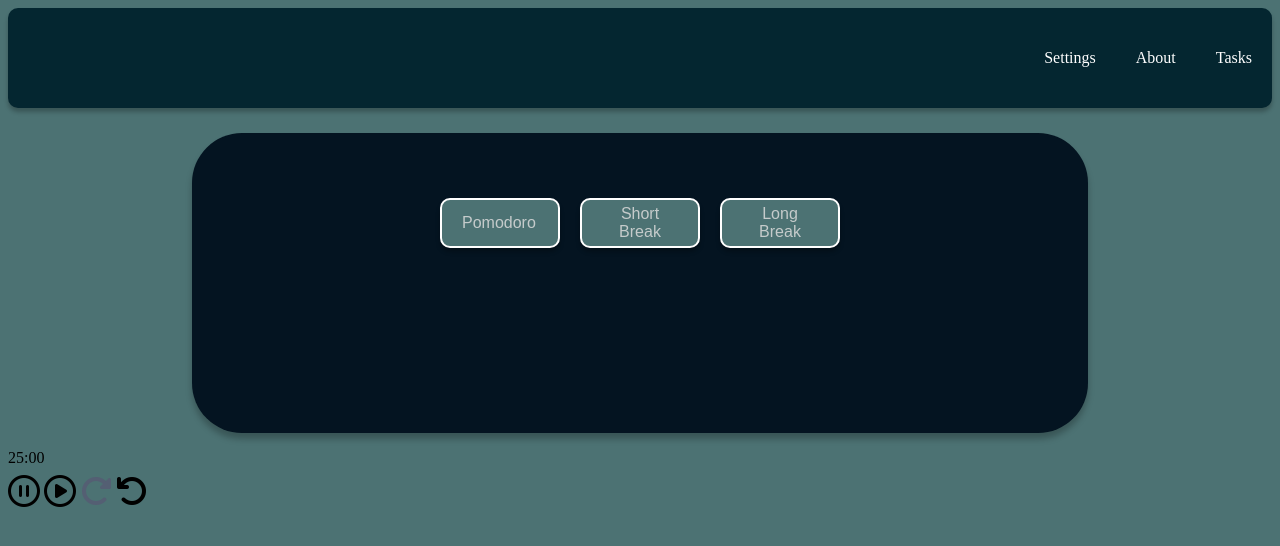
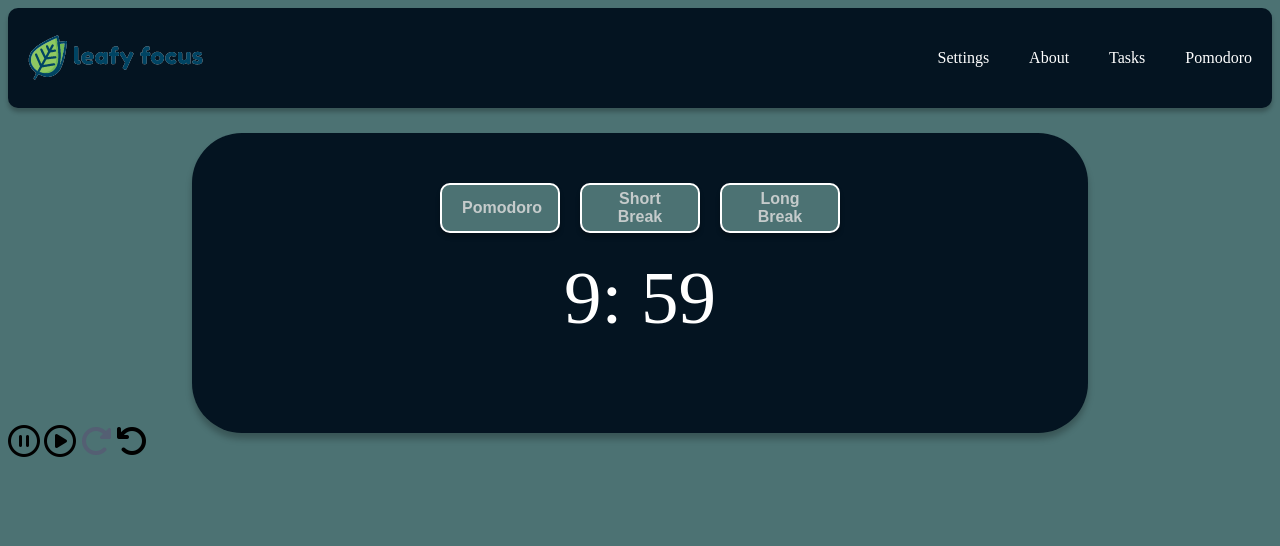
Before and after one commit to triyaaug/leafy-focus, a plain HTML site: page index.html in a window 1280 px wide. Both pictures are taken after a click on the button "Pomodoro". Drawn offline with Linux system fonts and the light colour scheme.

Commit message:
pomodoro countdown

```diff
--- a/index.html
+++ b/index.html
@@ -2,6 +2,7 @@
 <html lang="En">
   <head>
     <meta charset="UTF-8" />
+    <meta name="viewport" content="width=device-width, initial-scale=1.0">
     <title>Leafy Focus</title>
     <link rel="stylesheet" type="text/css" href="style.css" title="style" />
     <script src = "script.js"> </script>
@@ -15,7 +16,9 @@
       </div>
 
       <div class="headings">
-        <a class="active" href="#tasks">Tasks</a>
+        <a href="#pomodoro">Pomodoro</a>
+        <a href="#tasks">Tasks</a>
+        <!--<a class="active" href="#tasks">Tasks</a>-->
         <a href="#about">About</a>
         <a href="#settings">Settings</a>
       </div>
@@ -31,16 +34,15 @@
     </div>
     -->
     <div class="rectangle">
-      <div class="modes">
-        <button> Pomodoro </button>
-        <button> Short Break </button>
-        <button> Long Break </button>
+      <div class = "modes">
+        <button id = "pomodoro"> Pomodoro </button>
+        <button id = "short"> Short Break </button>
+        <button id = "long"> Long Break </button>
       </div>
+      <p id = "countdown"></p>
     </div>
 
-    <p id = "countdown"></p>
 
-    <p> 25:00 </p>
 
     <i class="fa-regular fa-circle-pause fa-2xl"></i>
     <i class="fa-regular fa-circle-play fa-2xl"></i>
--- a/script.js
+++ b/script.js
@@ -0,0 +1,27 @@
+const pomodoro = 25;
+const short = 5;
+const long = 10;
+
+document.addEventListener("DOMContentLoaded", function() {
+
+    const startingMinutes = 10;
+    let time = startingMinutes * 60;
+    let timerInterval;
+
+    const countdown = document.getElementById('countdown');
+    const pomodoroB = document.getElementById('pomodoro');
+    pomodoroB.addEventListener('click', startPomodoro);
+
+    function startPomodoro() {
+        clearInterval(timerInterval);
+        timerInterval = setInterval(updateCountdown, 1000);
+    }
+
+    function updateCountdown() {
+        const minutes = Math.floor(time/60);
+        let seconds = time % 60;
+        seconds = seconds < 10 ? '0' + seconds: seconds;
+        countdown.innerHTML = `${minutes}: ${seconds}`;
+        time--;
+    }
+});
--- a/style.css
+++ b/style.css
@@ -9,7 +9,8 @@ body {
 	justify-content: space-between;
 	align-items: center;
 	height: 100px;
-	background: #042630;
+	/**background: #042630;*/
+    background: #041421;
 	border-radius: 10px;
 	box-shadow: 0px 4px 4px 0px rgba(0, 0, 0, 0.25);
 }
@@ -50,7 +51,7 @@ body {
 	margin-top: 50px;
 	margin-left: 5vh;
 	margin: 0 auto;
-	top: 30%;
+	top: 25%;
  	left: 50%;
   	transform: translate(-50%, -50%);
 }
@@ -64,6 +65,7 @@ body {
     padding: 10px 20px;
     margin: 0 10px;
     font-size: 16px;
+    font-weight: bold;
     cursor: pointer;
 	border-radius: 10px;
 	box-shadow: 0px 4px 4px 0px rgba(0, 0, 0, 0.25);
@@ -77,6 +79,32 @@ body {
 	background: transparent;
 }
 
+/**
+#countdown {
+    display: inline-flex;
+    width: 200px;
+    height: 70px;
+    font-size: 50px;
+    align-items: center;
+    justify-content: center;
+}**/
+
+#countdown {
+    color: white;
+    font-size: 75px;
+    display: flex;
+	justify-content: center;
+	flex-direction: row;
+	position: absolute;
+    margin-top: 100px;
+	margin-left: 5vh;
+	margin: 0 auto;
+	top: 55%;
+ 	left: 50%;
+  	transform: translate(-50%, -50%);
+
+}
+
 #girl {
 	float: right;
 	height: 300px;
```
Also changed, not shown: images/Open Doodles - Focused.png (added), images/Open Doodles - In Good Company.png (added), images/Open Doodles - Stuff To Do.png (added), images/Open Doodles - Thinking Out Loud.png (added), images/ReadingSideDoodle.png (added), images/SitReadingDoodle.png (added), images/logo.png (added).
